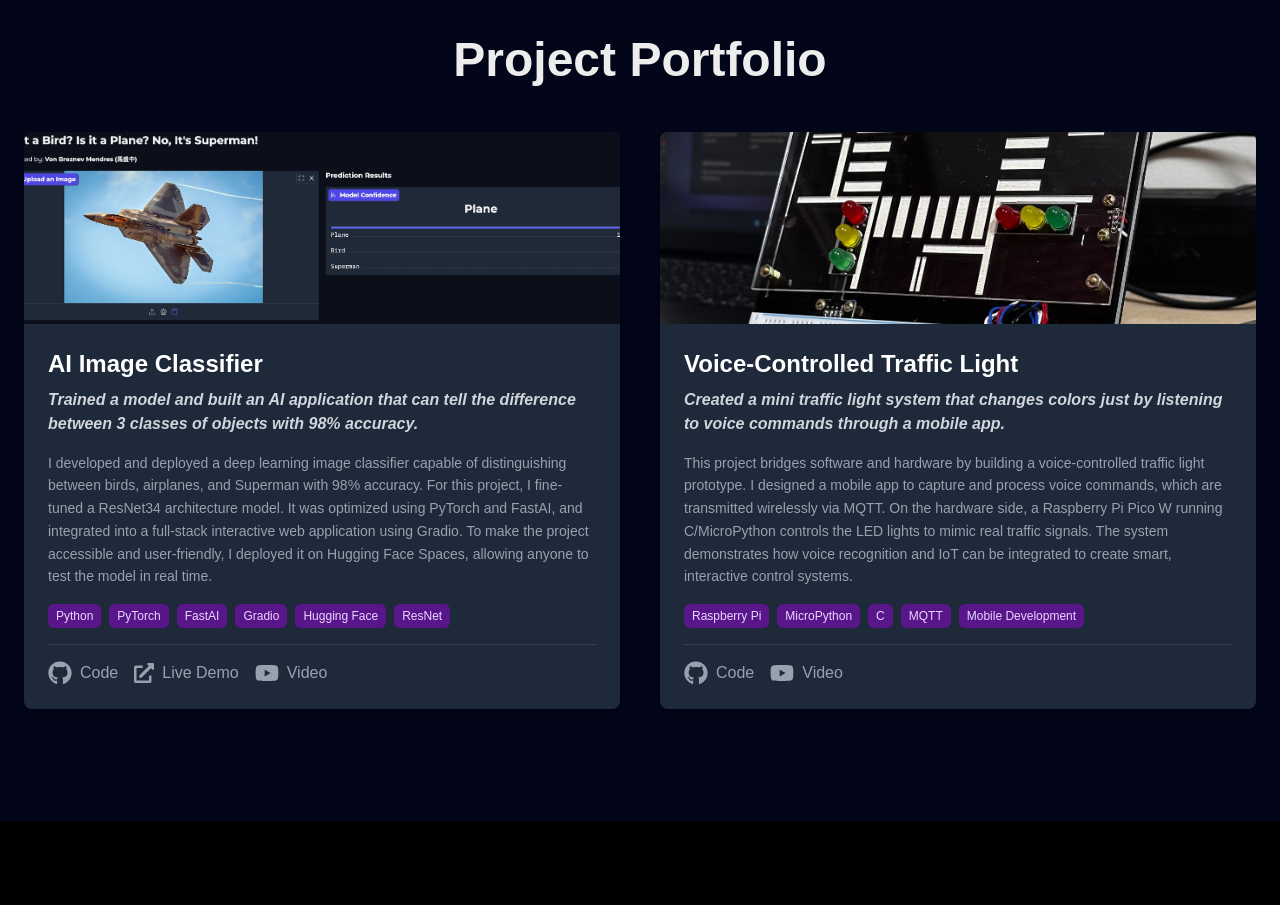
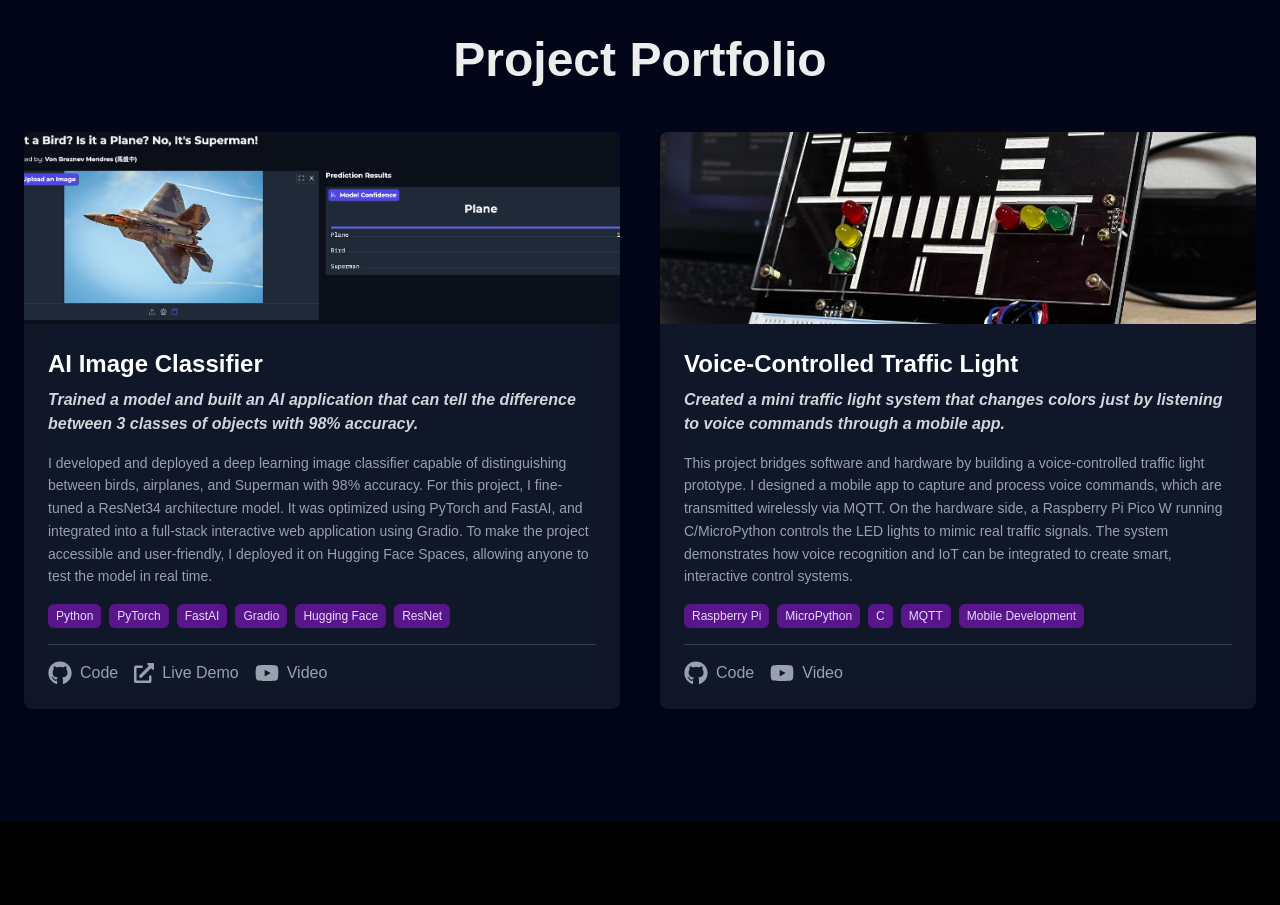
Before and after one commit to mendresvon/von-portfolio-v2, a Next.js app: page / in a window 1280 px wide. Shown: the part 2900-3805 px from the top of the page. Built offline with nearby package versions, Linux system fonts and the light colour scheme.

Commit message:
added glassmorphism to project card

```diff
--- a/src/components/ProjectCard.tsx
+++ b/src/components/ProjectCard.tsx
@@ -23,9 +23,7 @@ export default function ProjectCard({ project }: ProjectCardProps) {
       whileHover={{ scale: 1.03, y: -8 }}
       transition={{ type: "spring", stiffness: 300, damping: 20 }}
       className="h-full">
-      <div
-        className="bg-gray-800 rounded-lg shadow-lg overflow-hidden flex flex-col h-full
-                  transition-all duration-300">
+      <div className="bg-gray-800/50 backdrop-blur-md rounded-lg shadow-lg overflow-hidden flex flex-col h-full transition-all duration-300">
         <div className="relative w-full h-48">
           <Image src={project.imageUrl} alt={project.title} fill className="object-cover" />
         </div>
```
